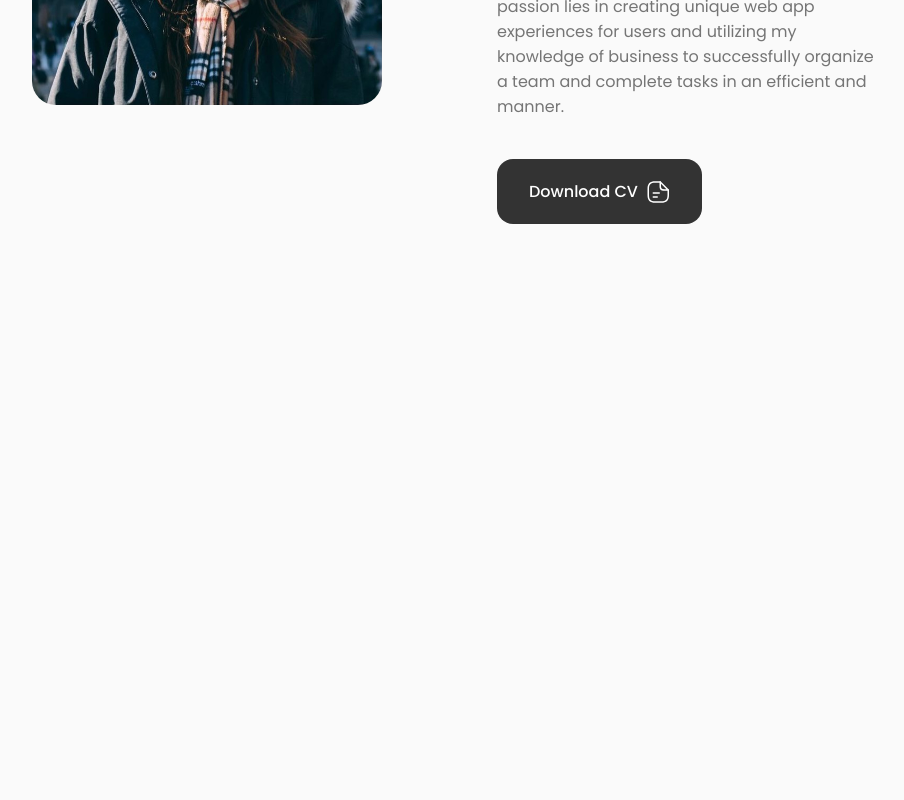
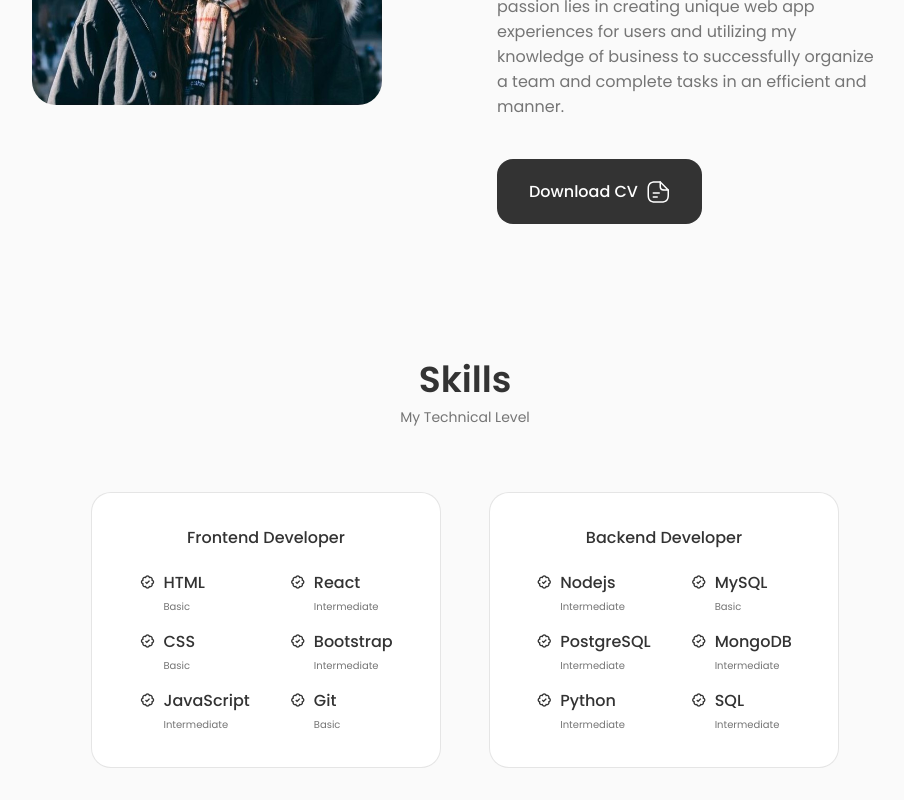
Before and after one commit to karlagoo/Portfolio, a React (Create React App) app: page / in a window 1280 px wide. Shown: the part 1397-2197 px from the top of the page, without its empty margins (175-1079 px from the left). Before the commit the page ends 1653 px from the top, so only its background shows below. Built offline with nearby package versions, Linux system fonts and the light colour scheme.

Commit message:
skills styling

```diff
--- a/src/App.js
+++ b/src/App.js
@@ -2,6 +2,7 @@ import './App.css';
 import Header from './components/header/Header.jsx';
 import Home from './components/home/Home.jsx';
 import About from './components/about/About.jsx';
+import Skills from './components/skills/Skills.jsx';
 
 function App() {
   return (
@@ -10,6 +11,7 @@ function App() {
       <main className='main'>
         <Home />
         <About />
+        <Skills />
       </main>
     </div>
   );
--- /dev/null
+++ b/src/components/skills/Backend.jsx
@@ -0,0 +1,71 @@
+import React from 'react'
+
+function Backend() {
+  return (
+    <div className="skills__content">
+      <h3 className="skills__title">Backend Developer</h3>
+
+      <div className="skills__box">
+        <div className="skills__group">
+          <div className="skills__data">
+            <i class="bx bx-badge-check"></i>
+
+            <div>
+              <h3 className="skills__name">Nodejs</h3>
+              <span className="skills__level">Intermediate</span>
+            </div>
+          </div>
+
+          <div className="skills__data">
+            <i class="bx bx-badge-check"></i>
+
+            <div>
+              <h3 className="skills__name">PostgreSQL</h3>
+              <span className="skills__level">Intermediate</span>
+            </div>
+          </div>
+
+          <div className="skills__data">
+            <i class="bx bx-badge-check"></i>
+
+            <div>
+              <h3 className="skills__name">Python</h3>
+              <span className="skills__level">Intermediate</span>
+            </div>
+          </div>
+        </div>
+
+        <div className="skills__group">
+          <div className="skills__data">
+            <i class="bx bx-badge-check"></i>
+
+            <div>
+              <h3 className="skills__name">MySQL</h3>
+              <span className="skills__level">Basic</span>
+            </div>
+          </div>
+
+          <div className="skills__data">
+            <i class="bx bx-badge-check"></i>
+
+            <div>
+              <h3 className="skills__name">MongoDB</h3>
+              <span className="skills__level">Intermediate</span>
+            </div>
+          </div>
+
+          <div className="skills__data">
+            <i class="bx bx-badge-check"></i>
+
+            <div>
+              <h3 className="skills__name">SQL</h3>
+              <span className="skills__level">Intermediate</span>
+            </div>
+          </div>
+        </div>
+      </div>
+    </div>
+  );
+}
+
+export default Backend
--- /dev/null
+++ b/src/components/skills/Frontend.jsx
@@ -0,0 +1,71 @@
+import React from 'react'
+
+function Frontend() {
+  return (
+    <div className="skills__content">
+      <h3 className="skills__title">Frontend Developer</h3>
+
+      <div className="skills__box">
+        <div className="skills__group">
+          <div className="skills__data">
+            <i class="bx bx-badge-check"></i>
+
+            <div>
+              <h3 className="skills__name">HTML</h3>
+              <span className="skills__level">Basic</span>
+            </div>
+          </div>
+
+          <div className="skills__data">
+            <i class="bx bx-badge-check"></i>
+
+            <div>
+              <h3 className="skills__name">CSS</h3>
+              <span className="skills__level">Basic</span>
+            </div>
+          </div>
+
+          <div className="skills__data">
+            <i class="bx bx-badge-check"></i>
+
+            <div>
+              <h3 className="skills__name">JavaScript</h3>
+              <span className="skills__level">Intermediate</span>
+            </div>
+          </div>
+        </div>
+
+        <div className="skills__group">
+          <div className="skills__data">
+            <i class="bx bx-badge-check"></i>
+
+            <div>
+              <h3 className="skills__name">React</h3>
+              <span className="skills__level">Intermediate</span>
+            </div>
+          </div>
+
+          <div className="skills__data">
+            <i class="bx bx-badge-check"></i>
+
+            <div>
+              <h3 className="skills__name">Bootstrap</h3>
+              <span className="skills__level">Intermediate</span>
+            </div>
+          </div>
+
+          <div className="skills__data">
+            <i class="bx bx-badge-check"></i>
+
+            <div>
+              <h3 className="skills__name">Git</h3>
+              <span className="skills__level">Basic</span>
+            </div>
+          </div>
+        </div>
+      </div>
+    </div>
+  );
+}
+
+export default Frontend
--- /dev/null
+++ b/src/components/skills/Skills.jsx
@@ -0,0 +1,20 @@
+import React from 'react';
+import './skills.css';
+import Frontend from './Frontend';
+import Backend from './Backend';
+
+function Skills() {
+  return (
+    <section className="skills section" id="skills">
+      <h2 className="section__title">Skills</h2>
+      <span className="section__subtitle">My Technical Level</span>
+
+      <div className="skills__container container grid">
+        <Frontend />
+        <Backend />
+      </div>
+    </section>
+  );
+}
+
+export default Skills
--- /dev/null
+++ b/src/components/skills/skills.css
@@ -0,0 +1,52 @@
+.skills__container {
+    grid-template-columns: repeat(2, 350px);
+    column-gap: 3rem;
+    justify-content: center;
+}
+
+.skills__content {
+    background-color: var(--container-color);
+    border: 1px solid rgba(0, 0, 0, 0.1);
+    padding: 2rem 4rem;
+    border-radius: 1.25rem;
+}
+
+.skills__title {
+    font-size: var(--normal-font-size);
+    font-weight: var(--font-medium);
+    text-align: center;
+    margin-bottom: var(--mb-1-5);
+}
+
+.skills__box {
+    display: flex;
+    justify-content: center;
+    column-gap: 2.5rem;
+}
+
+.skills__group {
+    display: grid;
+    align-items: flex-start;
+    row-gap: 1rem;
+    grid-row: 1rem;
+}
+
+.skills__data {
+    display: flex;
+    column-gap: 0.5rem;
+}
+
+.skills .bx-badge-check {
+    font-size: 1rem;
+    color: var(--title-color);
+}
+
+.skills__name {
+    font-size: var(--normal-font-size);
+    font-weight: var(--font-medium);
+    line-height: 18px;
+}
+
+.skills__level {
+    font-size: var(--tiny-font-size);
+}
```
